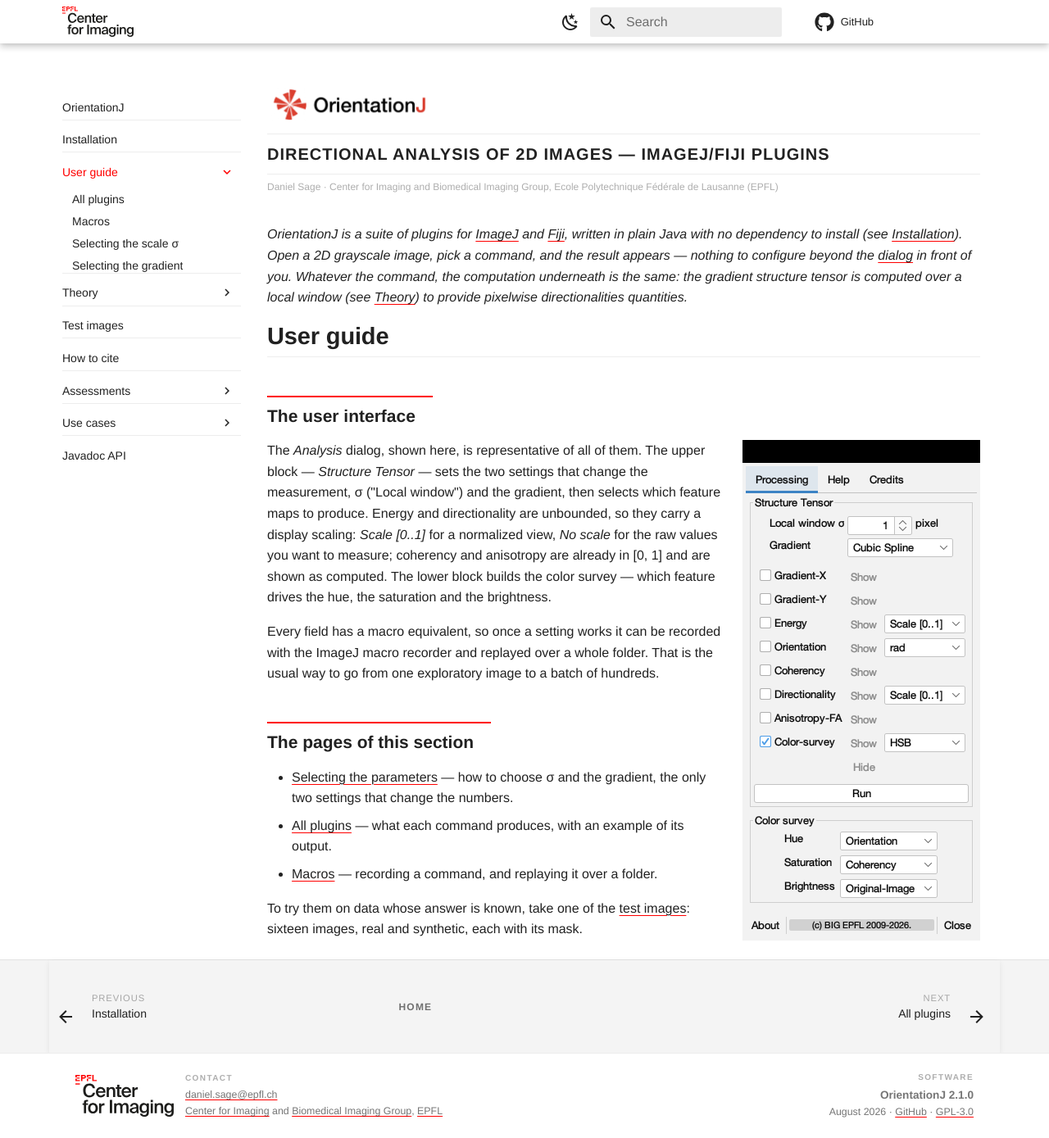
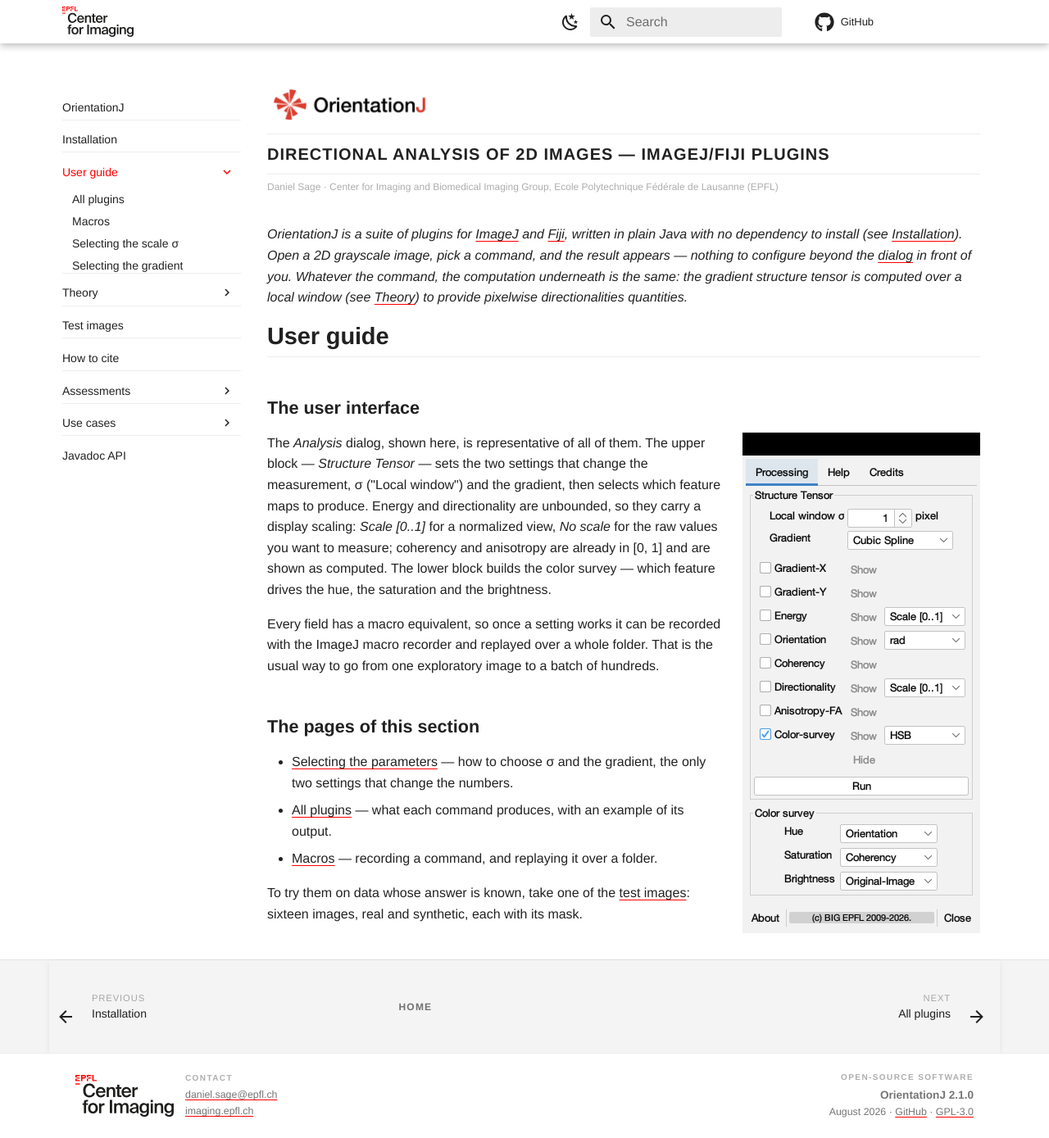
Before and after one commit to Biomedical-Imaging-Group/OrientationJ, an MkDocs documentation site: the page built from docs/user-guide/index.md, in a window 1280 px wide and 1389 px high. Shown: the whole window at 82% size. Built offline with MkDocs 1.6.1 and Material for MkDocs 9.7.7, drawn with Linux system fonts in a browser that asks for light colours; comment, search, counter and statistics services are not loaded.

Commit message:
docs: an opening that says what OrientationJ is, and a quieter hierarchy
The home page opens on what the software is -- open-source, directional
analysis of 2D images, Java plugins for ImageJ and Fiji, GPL-3.0, how to
cite, OrientationPy for volumes -- then on what it rests on, the gradient
structure tensor and its features, both linked into Theory, and on the one
parameter that governs it. The plugins follow, then the test images and the
assessments, then the applications, which end on the published work.

The red rule above the sections is gone: the size of the title, the hairline
under it and the space above a section are enough.

Footer: the label reads OPEN-SOURCE SOFTWARE, and the contact is the address
and imaging.epfl.ch spelled out, without the other two links.

```diff
--- a/docs/stylesheets/extra.css
+++ b/docs/stylesheets/extra.css
@@ -106,19 +106,15 @@
   letter-spacing: -0.005em;
 }
 
-/* h2 — a section of the page. Markedly smaller than the title, and opened by
-   a short red rule as long as its words: the one touch of color the hierarchy
-   needs, and what tells a section from the page title at a glance. */
+/* h2 — a section of the page: markedly smaller than the title, and set apart
+   by the space above it rather than by a rule or a color */
 .md-typeset h2 {
   color: var(--md-default-fg-color);
   font-weight: 700;
-  font-size: 1.05rem;
+  font-size: 1.08rem;
   line-height: 1.3;
   letter-spacing: 0;
-  display: table;                    /* the rule stops with the words */
   margin: 2.2em 0 0.7em;
-  padding-top: 0.45em;
-  border-top: 2px solid var(--oj-red);
 }
 
 /* h3 — a subsection: same ink, smaller, no rule; the red above it has already
--- a/mkdocs.yml
+++ b/mkdocs.yml
@@ -12,10 +12,8 @@
   <span class="oj-foot-left"><img class="oj-foot-mark" src="oj:assets/center-for-imaging.svg"
   alt="EPFL Center for Imaging"><span class="oj-foot-who"><span class="oj-foot-label">Contact</span><a
   href="mailto:daniel.sage@epfl.ch">daniel.sage@epfl.ch</a><br><a
-  href="https://imaging.epfl.ch/">Center for Imaging</a> and <a
-  href="https://bigwww.epfl.ch/">Biomedical Imaging Group</a>, <a
-  href="https://www.epfl.ch/">EPFL</a></span></span>
-  <span class="oj-foot-right"><span class="oj-foot-label">Software</span><span
+  href="https://imaging.epfl.ch/">imaging.epfl.ch</a></span></span>
+  <span class="oj-foot-right"><span class="oj-foot-label">Open-source software</span><span
   class="oj-foot-title">OrientationJ 2.1.0</span><br>August 2026 · <a
   href="https://github.com/Biomedical-Imaging-Group/OrientationJ">GitHub</a> · <a
   href="https://github.com/Biomedical-Imaging-Group/OrientationJ/blob/master/LICENSE">GPL-3.0</a></span>
```
Also changed, not shown: docs/index.md (+11 -8 lines).
